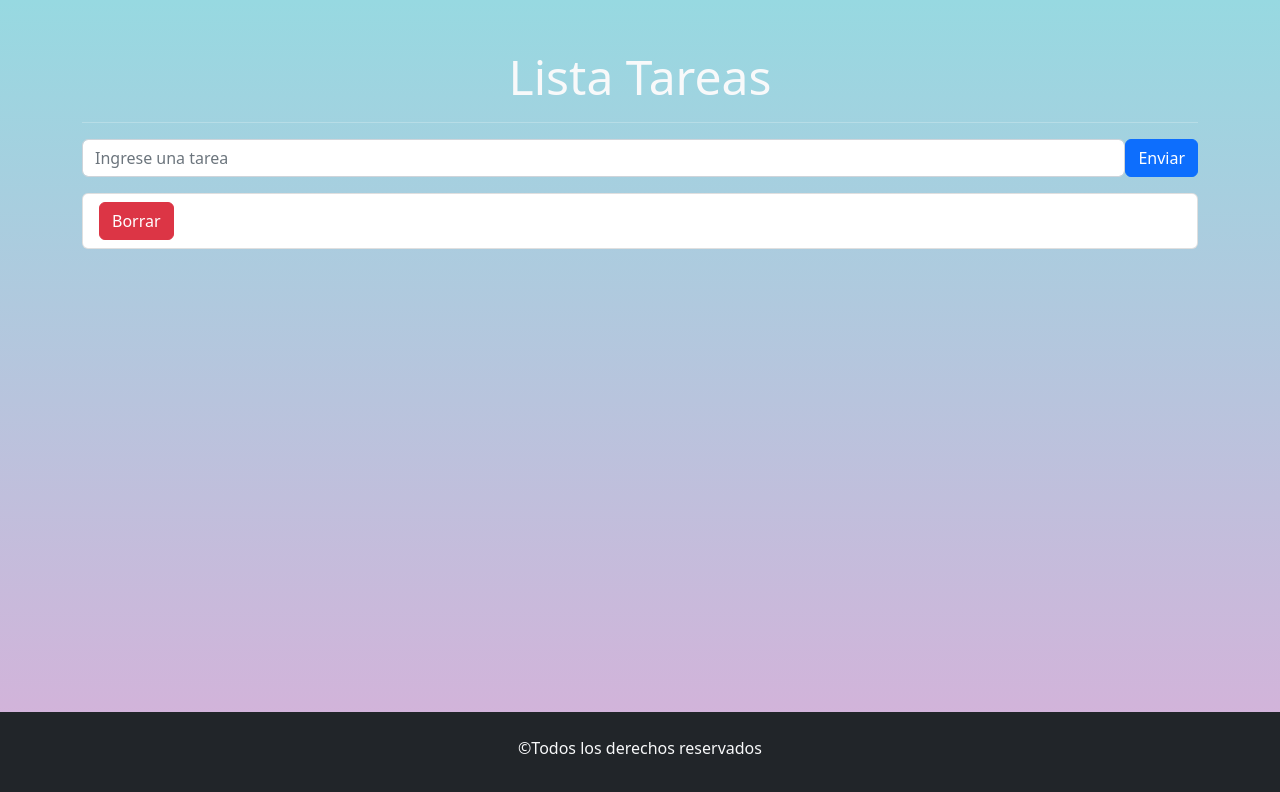
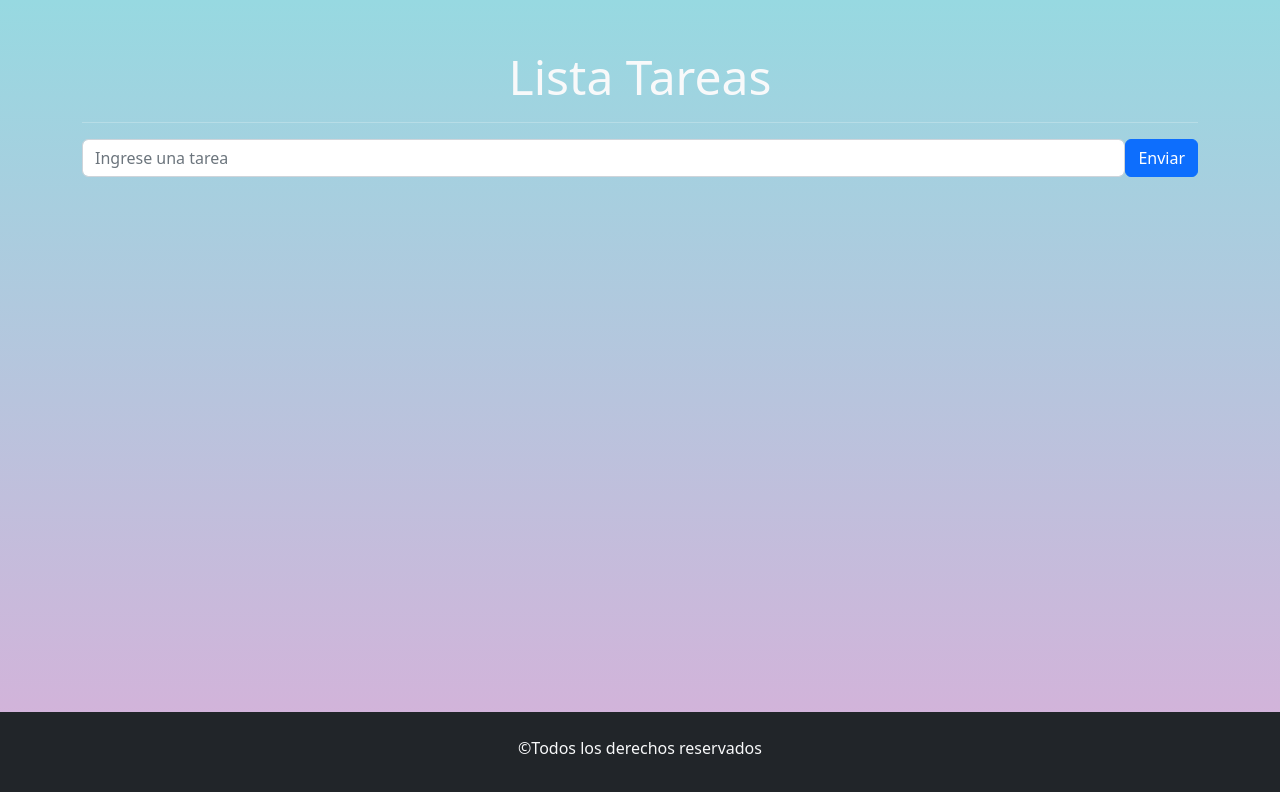
Before and after one commit to teoMunoz99/tp1-react-eje5, a React (Vite) app: page / in a window 1280 px wide. Shown: the top 792 px of the page. Built offline with nearby package versions, Linux system fonts and the light colour scheme.

Commit message:
corregi un error de tipeo

```diff
--- a/src/components/Formulario.jsx
+++ b/src/components/Formulario.jsx
@@ -6,7 +6,7 @@ import ItemTarea from "./ItemTarea";
 const Formulario = () => {
   const [tarea, setTarea] = useState("");
   let tareasLocalStorage = JSON.parse(localStorage.getItem('listaTareas')) || [];
-  const [lista, setLista] = useState([tareasLocalStorage]);
+  const [lista, setLista] = useState(tareasLocalStorage);
 
   useEffect(()=>{
     localStorage.setItem('listaTareas', JSON.stringify(lista))
```
